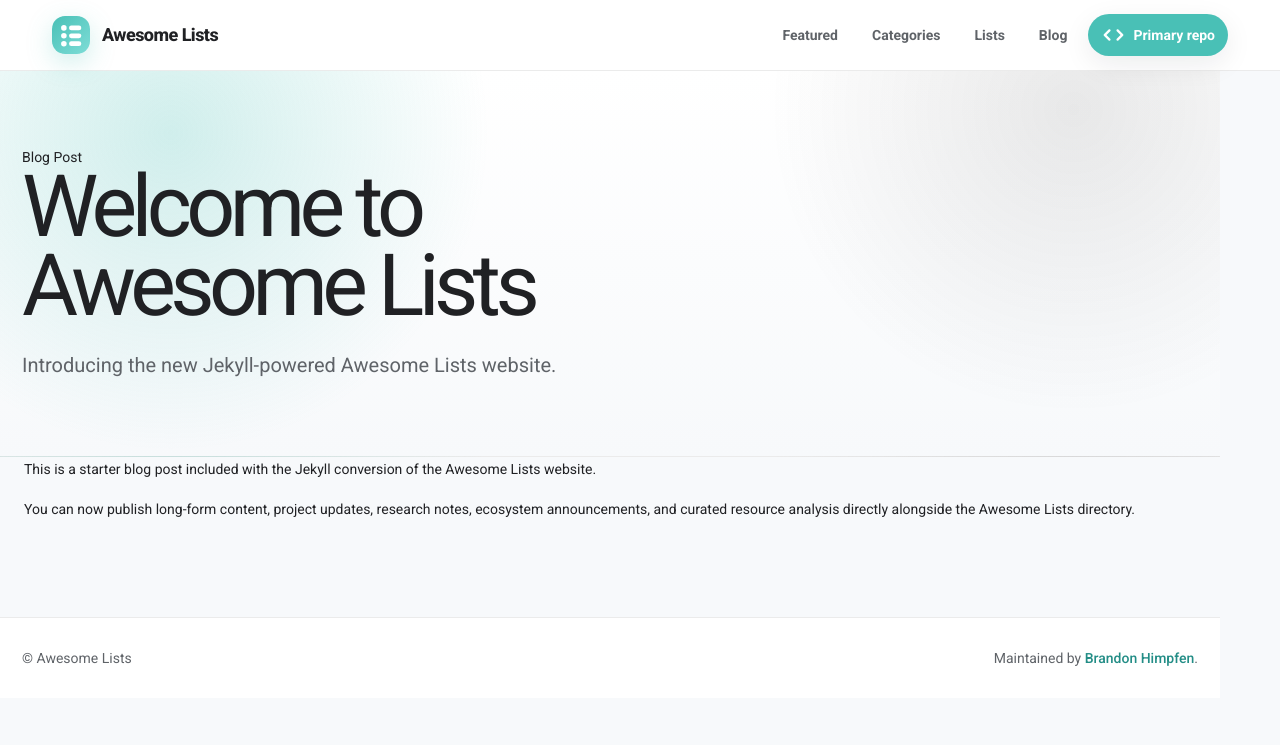
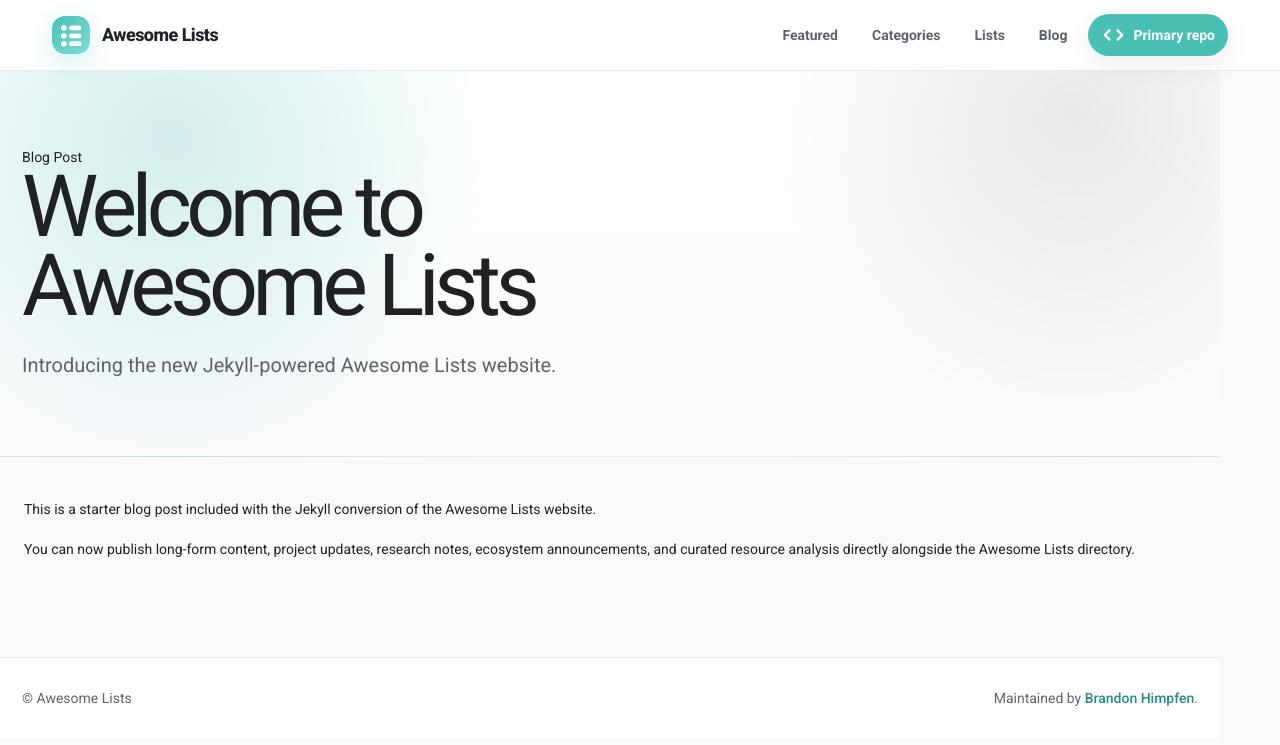
Before and after one commit to awesomelistsio/www, a Jekyll site: the page built from _posts/2026-05-22-welcome-to-awesome-lists.md, in a window 1280 px wide. Shown: the top 745 px of the page. Built offline with Jekyll 4.4.1, drawn with Linux system fonts in a browser that asks for light colours.

Commit message:
Update styles.css

```diff
--- a/assets/styles.css
+++ b/assets/styles.css
@@ -511,7 +511,7 @@ a:hover { text-decoration: underline; }
 .page-shell{
   max-width:1220px;
   margin:0 auto;
-  padding:0 24px 80px;
+  padding:40px 24px 80px;
 }
 
 .page-btn {
```
